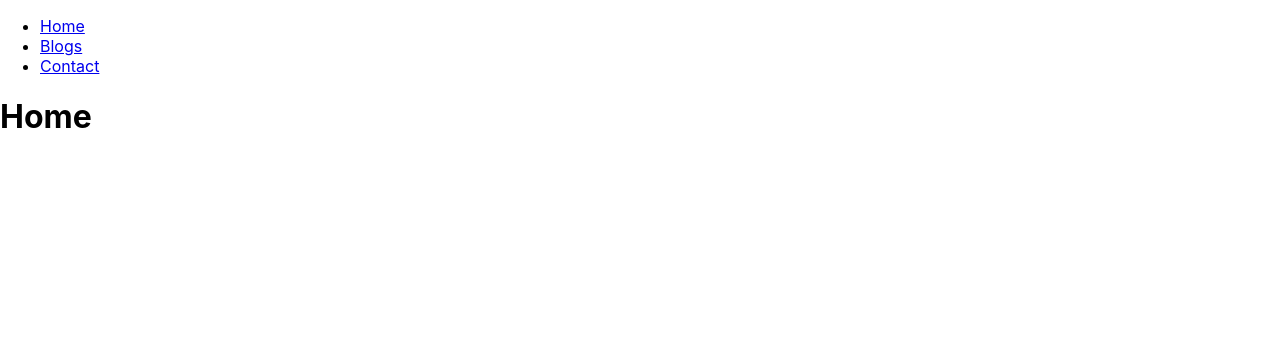
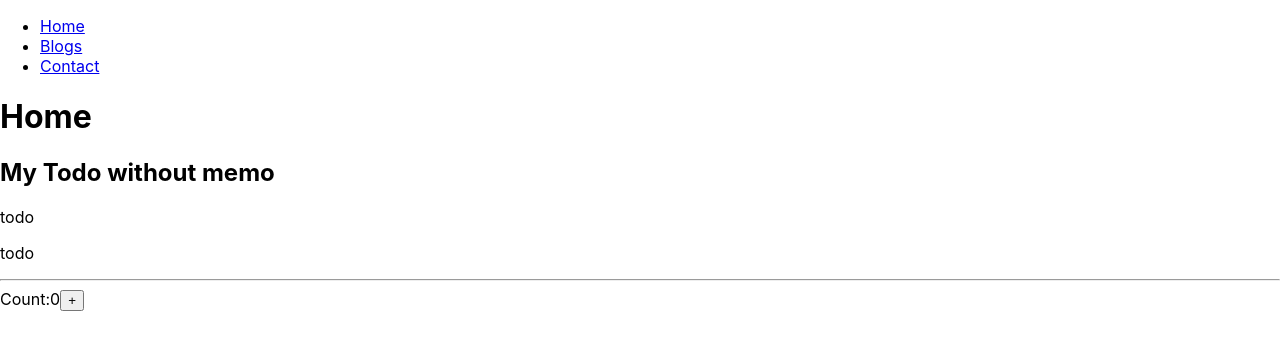
Before and after one commit to ArifYusufYilmaz/react-app-studies, a React (Create React App) app: page / in a window 1280 px wide. Shown: the top 350 px of the page. Built offline with nearby package versions, Linux system fonts and the light colour scheme.

Commit message:
add React Memo
using memo will cause React to skip rendering a component ifs props have not changed.
it can improve performance

```diff
--- a/src/App.js
+++ b/src/App.js
@@ -7,6 +7,7 @@ function App() {
      {/* <h1> Hello React!</h1>
     <Garage/> */}
     <PageManager/>
+
     </>
 
   );
--- a/src/components/Garage.js
+++ b/src/components/Garage.js
@@ -1,5 +1,5 @@
 import Car from './Car.js';
-import {MyFormBasic,MyFormUpgraded} from './Form.js';
+import {MyFormBasic, MyFormUpgraded} from './Form.js';
 import {TextAreaForm,SelectForm} from './SelectandTextareForm';
 function Garage(){
     const cars = [
--- /dev/null
+++ b/src/memoExamp/AppwithMemo.js
@@ -0,0 +1,21 @@
+import {useState} from 'react';
+import Todos from './TodoswithMemo';
+
+const AppwithMemo=()=>{
+    const [todos, setTodos] = useState(["todo 1", "todo 2"]);
+    const [count, setCount] = useState(0);
+    const increment=()=>{
+        setCount((c)=> c+1);
+    };
+    return(
+         <>
+         <Todos todos={todos}/>
+         <hr/>
+         <div>
+             Count:{count}
+             <button onClick={increment}>+</button>
+         </div>
+        </>
+        )
+};
+export default AppwithMemo;
--- /dev/null
+++ b/src/memoExamp/AppwithoutMemo.js
@@ -0,0 +1,21 @@
+import {useState} from 'react';
+import Todos from './TodoswithoutMemo';
+
+const AppwithoutMemo=()=>{
+    const [todos, setTodos] = useState(["todo 1", "todo 2"]);
+    const [count, setCount] = useState(0);
+    const increment=()=>{
+        setCount((c)=> c+1);
+    };
+    return(
+         <>
+         <Todos todos={todos}/>
+         <hr/>
+         <div>
+             Count:{count}
+             <button onClick={increment}>+</button>
+         </div>
+        </>
+        )
+};
+export default AppwithoutMemo;
--- /dev/null
+++ b/src/memoExamp/TodoswithMemo.js
@@ -0,0 +1,14 @@
+import {memo} from 'react';
+const TodoswithMemo=({todos})=>{
+ console.log("child render with memo");
+
+ return(
+     <>
+     <h2>My Todos with memo</h2>
+     {todos.map((todo,index)=>{
+         return <p key={index}> todo </p>
+     })}
+     </>
+ )
+}
+export default memo(TodoswithMemo);
--- /dev/null
+++ b/src/memoExamp/TodoswithoutMemo.js
@@ -0,0 +1,12 @@
+const Todos=({todos})=>{
+    console.log("child render without memo");
+    return(
+        <>
+        <h2>My Todo without memo</h2>
+            {todos.map((todo, index) => {
+                return <p key={index}>todo</p>
+              })}
+        </>
+    )
+};
+export default Todos;
--- a/src/pages/Contact.js
+++ b/src/pages/Contact.js
@@ -1,6 +1,12 @@
+import AppwithMemo from "../memoExamp/AppwithMemo";
+
 const Contact =() => {
     return(
-    <h1>Contact</h1>
+        <>
+         <h1>Contact</h1>
+         <AppwithMemo></AppwithMemo>
+        </>
+
     )
 }
 export default Contact;
--- a/src/pages/Home.js
+++ b/src/pages/Home.js
@@ -1,6 +1,12 @@
+import AppwithoutMemo from "../memoExamp/AppwithoutMemo";
+
 const Home=()=>{
     return(
+        <>
         <h1>Home</h1>
+        <AppwithoutMemo/>
+        </>
+
     )
 };
 export default Home;
```
